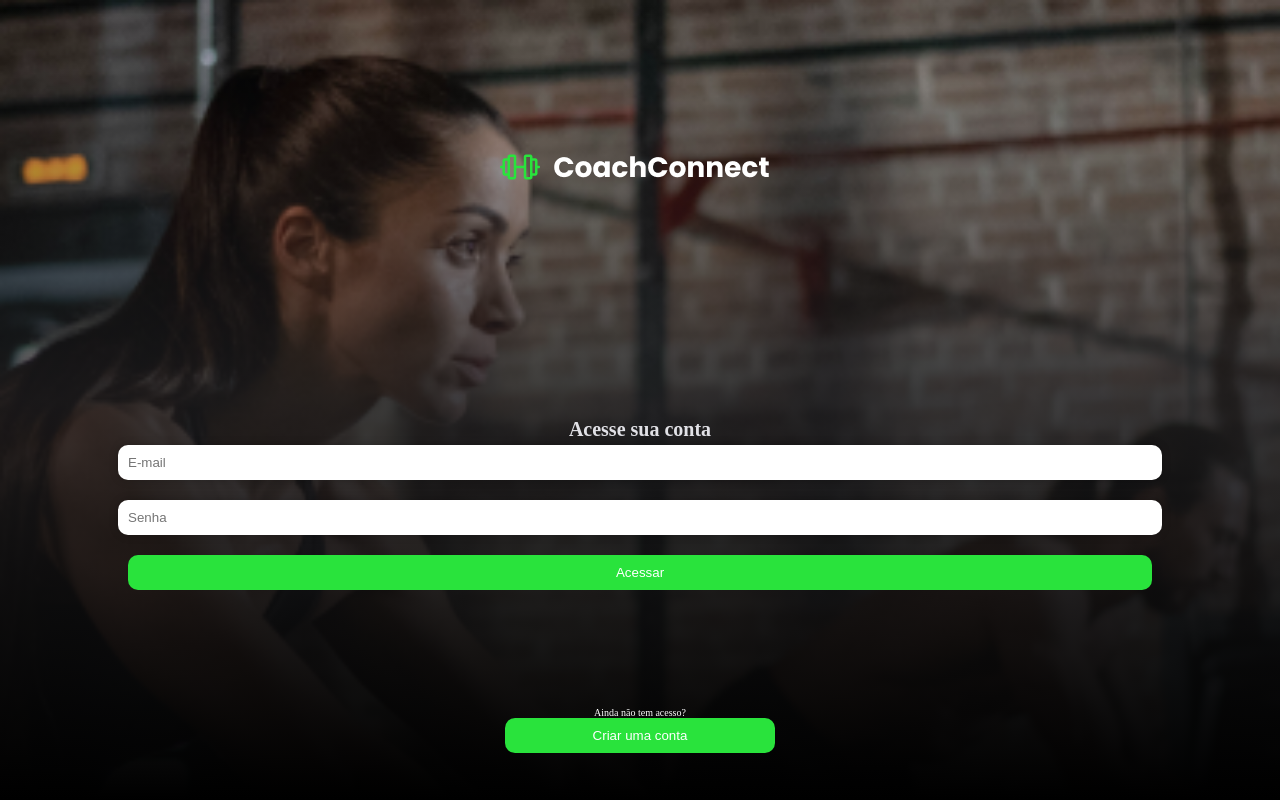
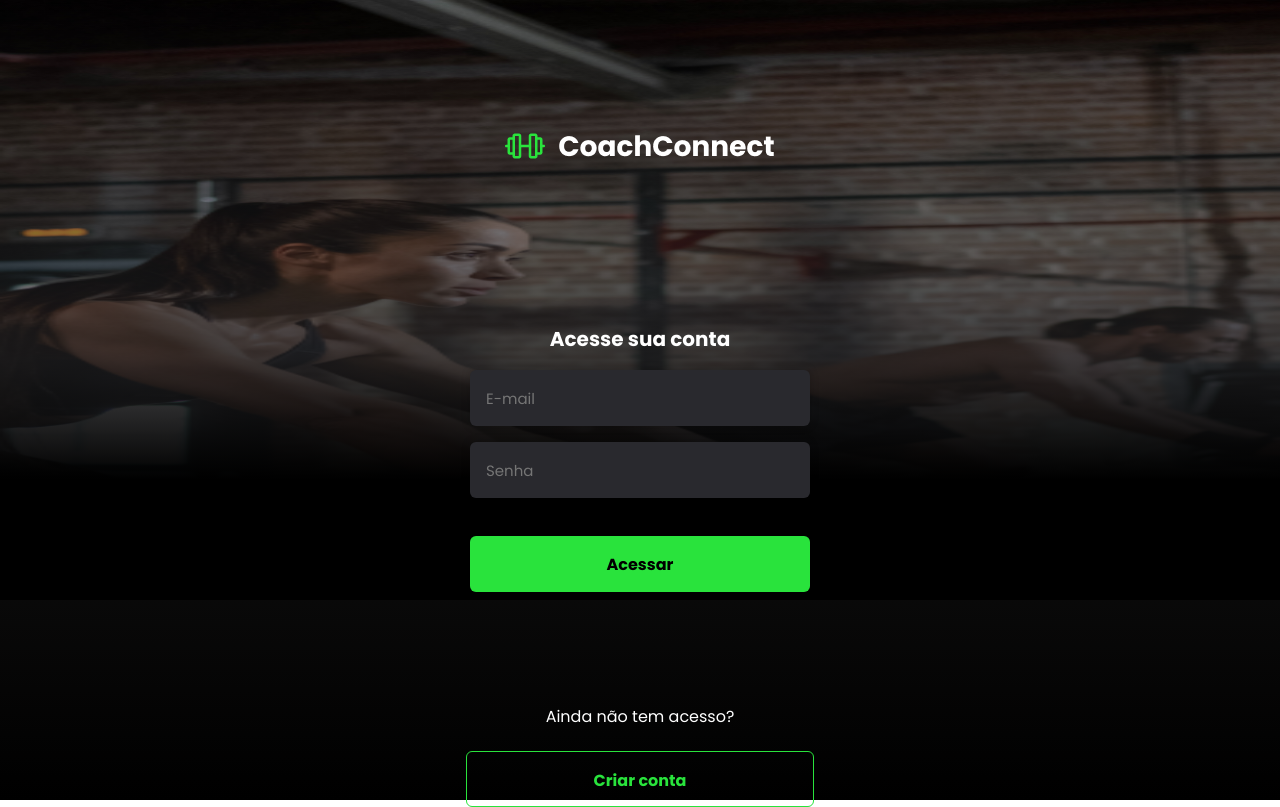
Before and after one commit to santosfg3/personal-trainer-hackaton, a Next.js app: page / in a window 1280 px wide. Built offline with nearby package versions, Linux system fonts and the light colour scheme.

Commit message:
Styles Login e SignUp

```diff
--- a/package.json
+++ b/package.json
@@ -17,6 +17,7 @@
     "@mui/icons-material": "^5.15.19",
     "@mui/material": "^5.15.19",
     "axios": "^1.7.2",
+    "intl-dateformat": "^0.1.4",
     "mongodb": "^6.7.0",
     "next": "14.2.3",
     "react": "^18",
--- a/src/components/CardAgendamento.jsx
+++ b/src/components/CardAgendamento.jsx
@@ -9,7 +9,7 @@ const CardAgendamento = ({ userId }) => {
     useEffect(() => {
         const fetchAppointments = async () => {
             try {
-                const response = await axios.get('/api/userHora');
+                const response = await axios.get('/api/calendario/userHora');
                 const userAppointments = response.data.filter(appointment => appointment.userId === userId);
                 setAppointments(userAppointments);
             } catch (error) {
@@ -28,8 +28,8 @@ const CardAgendamento = ({ userId }) => {
         <div className={styles.appointmentsContainer}>
             {appointments.map((appointment, index) => (
                 <div key={index} className={styles.appointmentCard}>
-                    <div className={styles.date}>{appointment.diaDoMes}</div>
                     <div className={styles.info}>
+                    <div>{appointment.dia}</div>
                         <div>{appointment.diaDaSemana}</div>
                         <div>{appointment.horas}</div>
                     </div>
--- a/src/components/login.jsx
+++ b/src/components/login.jsx
@@ -70,8 +70,8 @@ function Login() {
       <div className={style.blackBackground}></div>
       <div className={style.footer}>
         <p>Ainda não tem acesso?</p>
-        <button className={style.button2} onClick={() => router.push('/signup')}>
-          Criar uma conta
+        <button className={style.buttonCreate} onClick={() => router.push('/signup')}>
+          Criar conta
         </button>
       </div>
     </div>
--- a/src/pages/teste.js
+++ b/src/pages/teste.js
@@ -2,11 +2,11 @@ import CardAgendamento from "@/components/CardAgendamento"
 import Navbar from "@/components/Navbar"
 
 export default function Teste() {
-    const userID = 1
+    const userId = 1
     return (
         <div>
             <div>
-                <CardAgendamento userID={userID}/>
+                <CardAgendamento userId={userId}/>
             </div>
             <div>
                 <Navbar />
--- a/src/server/data/CRUD.JS
+++ b/src/server/data/CRUD.JS
@@ -51,7 +51,7 @@ export async function update(id) {
 
     const collection = await getMongoCollection(db, COLLECTION2);
     const result = await collection.updateOne({ _id: new ObjectId(String(id)) },
-  {$set: {marcado: true}, }
+  {$set: {marcado: true}}
 
   );
 
--- a/src/styles/CardAgendamento.module.css
+++ b/src/styles/CardAgendamento.module.css
@@ -18,6 +18,7 @@
 .date {
     font-size: 1.5rem;
     font-weight: bold;
+    color: #FFF;
 }
 
 .info {
--- a/src/styles/login.module.css
+++ b/src/styles/login.module.css
@@ -1,44 +1,57 @@
+@import url('https://fonts.googleapis.com/css2?family=Poppins:wght@400;700&display=swap');
+
 .container {
   height: 100vh;
   width: 100vw;
   display: flex;
   flex-direction: column;
   align-items: center;
-    justify-content: space-evenly;
-    background: linear-gradient(
-      to bottom,
+  background: linear-gradient(to bottom,
       rgba(28, 28, 30, 0) 0%,
-      rgba(28, 28, 30, 0.8) 50%,
-      #000000 100%
-    ),
+      rgba(28, 28, 30, 0.8) 60%,
+      #000000 80%),
     url("/assets/background-image.png");
-    background-size: cover;
+  background-size: 100% 75%;
   background-repeat: no-repeat;
-    background-position: center;
+  font-family: "Poppins", sans-serif;
+}
+
+.blackBackground {
+  position: absolute;
+  bottom: 0;
+  left: 0;
+  width: 100%;
+  height: 100vh;
+  background: linear-gradient(to top, #000000, #252424);
+  z-index: -1;
 }
 
 .content {
-    width: 80%;
-    margin: 0 auto;
-    padding: 20px;
   background-color: transparent;
-    border-radius: 10px;
-    margin-top: 158px;
+  margin-top: 15.8rem;
 }
 
 .logoContainer {
   display: flex;
   align-items: center;
-    padding-top: 100px;
+  margin-top: 12.6rem;
   width: 270px;
   height: 40px;
-    margin-right: 10px;
 }
 
 .form {
   display: flex;
   flex-direction: column;
   align-items: center;
+  gap: 16px;
+}
+
+.subTitle {
+  color: #FFF;
+  text-align: center;
+  font-size: 20px;
+  font-style: normal;
+  font-weight: 600;
 }
 
 .label {
@@ -46,79 +59,60 @@
 }
 
 .input {
-    width: 100%;
-    padding: 10px;
-    margin-bottom: 20px;
+  display: flex;
+  gap: 8rem;
+  width: 30.8rem;
+  height: 2.4rem;
+  padding: 1.6rem;
   border: none;
-    border-radius: 10px;
+  font-family: "Poppins", sans-serif;
+  font-size: 1.5rem;
+  border-radius: 0.6rem;
+  background-color: var(--card-color);
   box-shadow: 0 0 10px rgba(0, 0, 0, 0.2);
 }
 
 .button {
   width: 100%;
-    padding: 10px;
-    background: #29e33c;
-    color: #fff;
+  height: 5.6rem;
+  padding: 1.6rem;
+  margin-top: 2.2rem;
+  background: var(--primary-color);
+  color: #000;
   border: none;
-    border-radius: 10px;
+  border-radius: 0.6rem;
   cursor: pointer;
-  }
-
-  .button2 {
-    width: 270px;
-    padding: 10px;
-    background: #29e33c;
-    color: #fff;
-    border: none;
-    border-radius: 10px;
-    cursor: pointer;
-  }
-
-  .button:hover {
-    background-color: #3e8e41;
-  }
-
-  .button2:hover {
-    background-color: #3e8e41;
+  font-family: "Poppins", sans-serif;
+  font-weight: 700;
+  font-size: 1.6rem;
 }
 
 .footer {
-    margin-top: 20px;
-    text-align: center;
-    color: white;
-    margin-top: 50px;
+  display: flex;
+  flex-direction: column;
+  justify-content: center;
+  align-items: center;
+  width: 100vw;
 }
 
-  .blackBackground {
-    position: absolute;
-    bottom: 0;
-    left: 0;
-    width: 100%;
-    height: 222px;
-    background: linear-gradient(to top, #000000, #252424);
-    z-index: -1;
+.footer p{
+  margin-top: 11.2rem;
+  color: #FFF;
+  font-family: "Poppins", sans-serif;
+  font-size: 1.6rem;
 }
 
-  .subTitle {
-    color: var(--Platform-Aliases-Ttulos, #e1e1e6);
-    text-align: center;
-    font-family: Poppins;
-    font-size: 20px;
-    font-style: normal;
+.buttonCreate {
+  width: 34.8rem;
+  height: 5.6rem;
+  padding: 1.6rem;
+  margin-top: 2.2rem;
+  background: transparent;
+  color: var(--primary-color);
+  border: 1px solid var(--primary-color);
+  border-radius: 0.6rem;
+  cursor: pointer;
+  font-family: "Poppins", sans-serif;
   font-weight: 700;
-    line-height: 160%; /* 32px */
-    width: 348px;
+  font-size: 1.6rem;
 }
-
-  .input:focus {
-    outline: 2px solid #4caf50; /* Adapte a cor conforme necessário */
-    outline-offset: 2px;
-  }
-
-  .createAccountButton {
-    background-color: #2196f3; /* Adapte a cor conforme necessário */
-  }
-
-  .createAccountButton:hover {
-    background-color: #0b7dda; /* Adapte a cor conforme necessário */
-  }
--- a/src/styles/signup.module.css
+++ b/src/styles/signup.module.css
@@ -1,92 +1,19 @@
+@import url('https://fonts.googleapis.com/css2?family=Poppins:wght@400;700&display=swap');
+
 .container {
   height: 100vh;
   width: 100vw;
   display: flex;
   flex-direction: column;
   align-items: center;
-    justify-content: space-evenly;
-    background: linear-gradient(
-      to bottom,
+  background: linear-gradient(to bottom,
       rgba(28, 28, 30, 0) 0%,
-      rgba(28, 28, 30, 0.8) 50%,
-      #000000 100%
-    ),
+      rgba(28, 28, 30, 0.8) 60%,
+      #000000 80%),
     url("/assets/background-image.png");
-    background-size: cover;
+  background-size: 100% 75%;
   background-repeat: no-repeat;
-    background-position: center;
-  }
-
-  .content {
-    width: 80%;
-    margin: 0 auto;
-    padding: 20px;
-    background-color: transparent;
-    border-radius: 10px;
-    margin-top: 158px;
-  }
-
-  .logoContainer {
-    display: flex;
-    align-items: center;
-    padding-top: 100px;
-    width: 270px;
-    height: 40px;
-    margin-right: 10px;
-  }
-
-  .form {
-    display: flex;
-    flex-direction: column;
-    align-items: center;
-  }
-
-  .label {
-    margin-bottom: 10px;
-  }
-
-  .input {
-    width: 100%;
-    padding: 10px;
-    margin-bottom: 20px;
-    border: none;
-    border-radius: 10px;
-    box-shadow: 0 0 10px rgba(0, 0, 0, 0.2);
-  }
-
-  .button {
-    width: 100%;
-    padding: 10px;
-    background: #29e33c;
-    color: #fff;
-    border: none;
-    border-radius: 10px;
-    cursor: pointer;
-  }
-
-  .button2 {
-    width: 270px;
-    padding: 10px;
-    background: #29e33c;
-    color: #fff;
-    border: none;
-    border-radius: 10px;
-    cursor: pointer;
-  }
-
-  .button:hover {
-    background-color: #3e8e41;
-  }
-
-  .button2:hover {
-    background-color: #3e8e41;
-  }
-
-  .footer {
-    margin-top: 20px;
-    text-align: center;
-    color: white;
-    margin-top: 50px;
+  font-family: "Poppins", sans-serif;
 }
 
 .blackBackground {
@@ -94,31 +21,87 @@
   bottom: 0;
   left: 0;
   width: 100%;
-    height: 222px;
+  height: 100vh;
   background: linear-gradient(to top, #000000, #252424);
   z-index: -1;
 }
 
+.content {
+  background-color: transparent;
+  margin-top: 15.8rem;
+}
+
+.logoContainer {
+  display: flex;
+  align-items: center;
+  margin-top: 12.6rem;
+  width: 270px;
+  height: 40px;
+}
+
+.form {
+  display: flex;
+  flex-direction: column;
+  align-items: center;
+  gap: 16px;
+}
+
 .subTitle {
-    color: var(--Platform-Aliases-Ttulos, #e1e1e6);
+  color: #FFF;
   text-align: center;
-    font-family: Poppins;
   font-size: 20px;
   font-style: normal;
-    font-weight: 700;
-    line-height: 160%; /* 32px */
-    width: 348px;
+  font-weight: 600;
 }
 
-  .input:focus {
-    outline: 2px solid #4caf50; /* Adapte a cor conforme necessário */
-    outline-offset: 2px;
+.input {
+  display: flex;
+  gap: 8rem;
+  width: 30.8rem;
+  height: 2.4rem;
+  padding: 1.6rem;
+  border: none;
+  font-family: "Poppins", sans-serif;
+  font-size: 1.5rem;
+  border-radius: 0.6rem;
+  background-color: var(--card-color);
+  box-shadow: 0 0 10px rgba(0, 0, 0, 0.2);
 }
 
-  .createAccountButton {
-    background-color: #2196f3; /* Adapte a cor conforme necessário */
+.button {
+  width: 100%;
+  height: 5.6rem;
+  padding: 1.6rem;
+  margin-top: 2.2rem;
+  background: var(--primary-color);
+  color: #000;
+  border: none;
+  border-radius: 0.6rem;
+  cursor: pointer;
+  font-family: "Poppins", sans-serif;
+  font-weight: 700;
+  font-size: 1.6rem;
 }
 
-  .createAccountButton:hover {
-    background-color: #0b7dda; /* Adapte a cor conforme necessário */
+.footer {
+  display: flex;
+  flex-direction: column;
+  justify-content: center;
+  align-items: center;
+  width: 100vw;
 }
+
+.buttonCreate {
+  width: 34.8rem;
+  height: 5.6rem;
+  padding: 1.6rem;
+  margin-top: 8.5rem;
+  background: transparent;
+  color: var(--primary-color);
+  border: 1px solid var(--primary-color);
+  border-radius: 0.6rem;
+  cursor: pointer;
+  font-family: "Poppins", sans-serif;
+  font-weight: 700;
+  font-size: 1.6rem;
+}
```
Also changed, not shown: src/components/signup.jsx (+5 -12 lines), 1 other file (tests, documents, lock files or other folders). Lines whose indentation alone changed are shown as unchanged.
